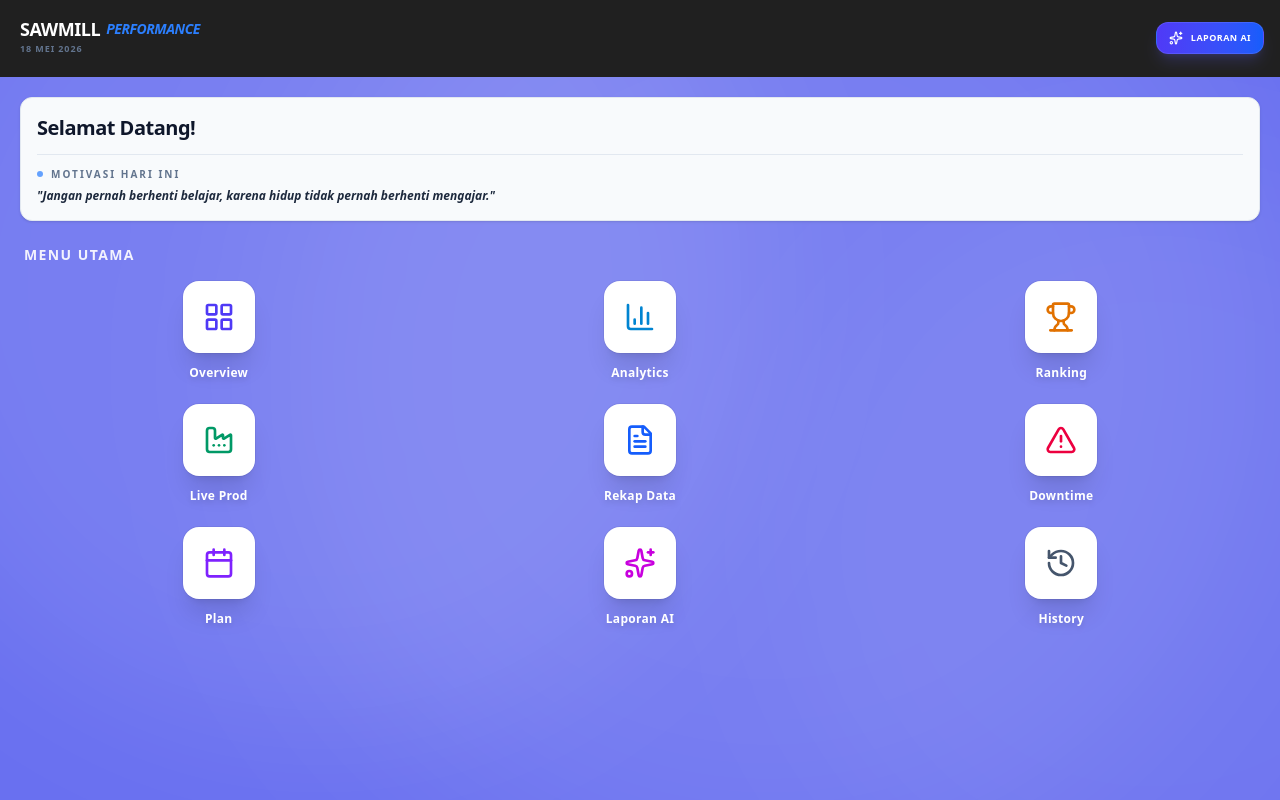
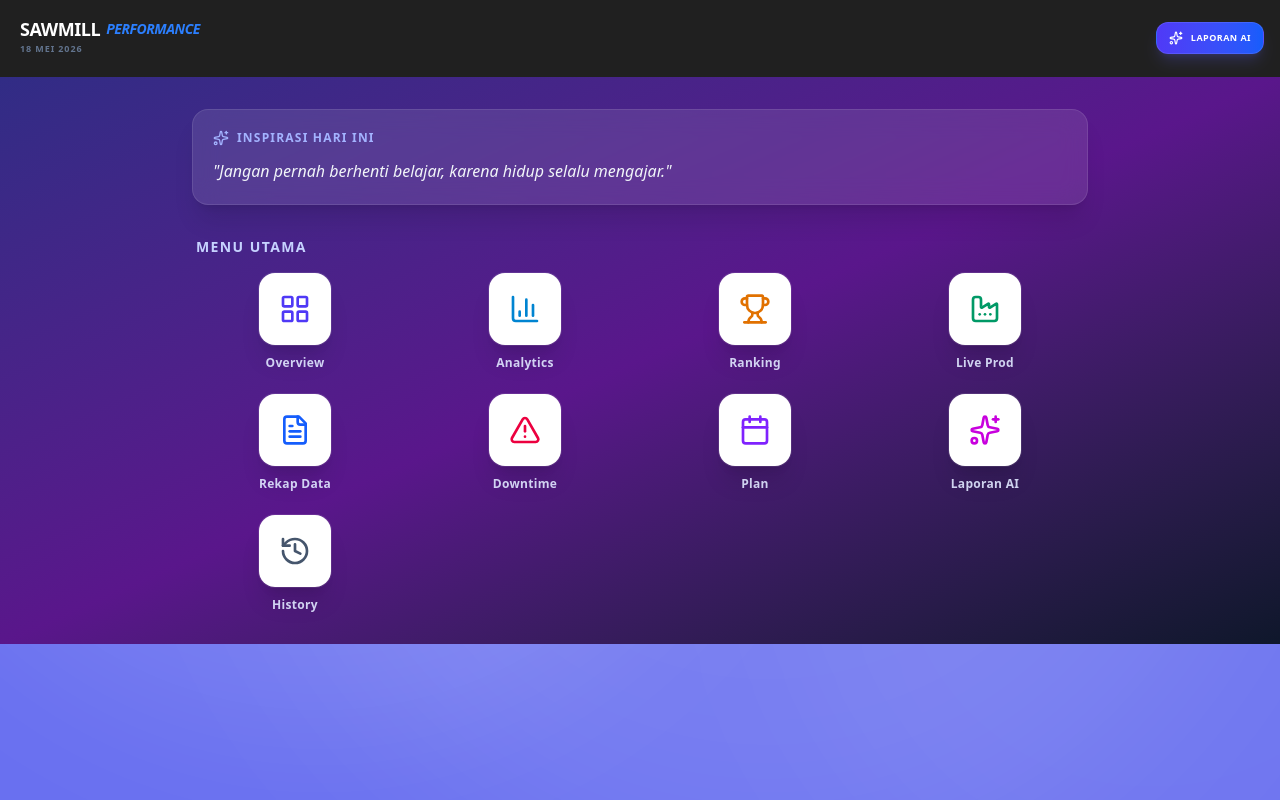
Before and after one commit to jaizqiusy/dashboard-sawmill, a React (Vite) app: page / in a window 1280 px wide. Built offline with nearby package versions, Linux system fonts and the light colour scheme; no server answers.

Commit message:
feat: Enhance HomePage with descriptive menu items
Updates the `HomePage` component to include descriptive text for each menu item. This change improves user experience by providing more context for navigation.

Also, updates the README banner image.

```diff
--- a/src/components/Pages/HomePage.tsx
+++ b/src/components/Pages/HomePage.tsx
@@ -18,64 +18,63 @@ interface HomePageProps {
 
 export function HomePage({ setActiveTab }: HomePageProps) {
   const menuItems = [
-    { id: 'Overview', icon: LayoutGrid, label: 'Overview', color: 'text-indigo-600', bg: 'bg-indigo-100', border: 'border-indigo-200' },
-    { id: 'Analytics', icon: BarChart3, label: 'Analytics', color: 'text-sky-600', bg: 'bg-sky-100', border: 'border-sky-200' },
-    { id: 'Ranking', icon: Trophy, label: 'Ranking', color: 'text-amber-600', bg: 'bg-amber-100', border: 'border-amber-200' },
-    { id: 'Production', icon: Factory, label: 'Live Prod', color: 'text-emerald-600', bg: 'bg-emerald-100', border: 'border-emerald-200' },
-    { id: 'Recap', icon: FileText, label: 'Rekap Data', color: 'text-blue-600', bg: 'bg-blue-100', border: 'border-blue-200' },
-    { id: 'Downtime', icon: AlertTriangle, label: 'Downtime', color: 'text-rose-600', bg: 'bg-rose-100', border: 'border-rose-200' },
-    { id: 'Plan', icon: Calendar, label: 'Plan', color: 'text-violet-600', bg: 'bg-violet-100', border: 'border-violet-200' },
-    { id: 'AI', icon: Sparkles, label: 'Laporan AI', color: 'text-fuchsia-600', bg: 'bg-fuchsia-100', border: 'border-fuchsia-200' },
-    { id: 'History', icon: History, label: 'History', color: 'text-slate-600', bg: 'bg-slate-100', border: 'border-slate-200' },
+    { id: 'Overview', icon: LayoutGrid, label: 'Overview', desc: 'Ringkasan performa', color: 'text-indigo-600', bg: 'bg-indigo-50', border: 'border-indigo-100' },
+    { id: 'Analytics', icon: BarChart3, label: 'Analytics', desc: 'Analisis detail', color: 'text-sky-600', bg: 'bg-sky-50', border: 'border-sky-100' },
+    { id: 'Ranking', icon: Trophy, label: 'Ranking', desc: 'Peringkat mesin', color: 'text-amber-600', bg: 'bg-amber-50', border: 'border-amber-100' },
+    { id: 'Production', icon: Factory, label: 'Live Prod', desc: 'Produksi realtime', color: 'text-emerald-600', bg: 'bg-emerald-50', border: 'border-emerald-100' },
+    { id: 'Recap', icon: FileText, label: 'Rekap Data', desc: 'Data historis', color: 'text-blue-600', bg: 'bg-blue-50', border: 'border-blue-100' },
+    { id: 'Downtime', icon: AlertTriangle, label: 'Downtime', desc: 'Status mesin', color: 'text-rose-600', bg: 'bg-rose-50', border: 'border-rose-100' },
+    { id: 'Plan', icon: Calendar, label: 'Plan', desc: 'Rencana produksi', color: 'text-violet-600', bg: 'bg-violet-50', border: 'border-violet-100' },
+    { id: 'AI', icon: Sparkles, label: 'Laporan AI', desc: 'Analisa cerdas', color: 'text-fuchsia-600', bg: 'bg-fuchsia-50', border: 'border-fuchsia-100' },
+    { id: 'History', icon: History, label: 'History', desc: 'Riwayat data', color: 'text-slate-600', bg: 'bg-slate-50', border: 'border-slate-100' },
   ];
 
   return (
-    <div className="p-4 sm:p-5 space-y-4 sm:space-y-6">
-      {/* Welcome Card */}
-      <div className="bg-slate-50 rounded-xl p-3 sm:p-4 shadow-sm border border-slate-200 text-slate-900">
-        <h2 className="text-lg sm:text-xl font-black tracking-tight">Selamat Datang!</h2>
+    <div className="min-h-full bg-gradient-to-br from-indigo-900 via-purple-900 to-slate-900 p-5 sm:p-6 lg:p-8">
+      <div className="max-w-4xl mx-auto space-y-8">
 
-        {/* Daily Quote */}
-        <div className="mt-2 sm:mt-3 pt-2 sm:pt-3 border-t border-slate-200">
-          <p className="text-[9px] sm:text-[10px] text-slate-500 font-bold uppercase tracking-[0.2em] mb-1 sm:mb-1.5 flex items-center gap-2">
-            <span className="w-1.5 h-1.5 rounded-full bg-blue-500 animate-pulse" />
-            Motivasi Hari Ini
-          </p>
-          <p className="text-[11px] sm:text-xs font-bold italic text-slate-800 leading-snug">
+        {/* Motivation Card */}
+        <div className="bg-white/10 backdrop-blur-md rounded-2xl p-5 border border-white/10 shadow-xl">
+          <div className="flex justify-between items-center mb-3">
+             <h3 className="text-xs font-bold uppercase tracking-widest text-indigo-300 flex items-center gap-2">
+               <Sparkles className="w-4 h-4" /> Inspirasi Hari Ini
+             </h3>
+          </div>
+          <p className="text-sm sm:text-base font-medium italic text-slate-100 leading-relaxed">
             "{[
               "Semangat kerja hari ini adalah kunci sukses hari esok.",
               "Setiap batang kayu adalah hasil dari kesabaran dan kerja keras.",
               "Kualitas adalah prioritas utama kita.",
               "Kerja cerdas, kerja tuntas, kerja ikhlas.",
               "Keselamatan kerja adalah tanggung jawab kita bersama.",
-              "Berikan yang terbaik di setiap shift, hasil tidak akan mengkhianati usaha.",
+              "Berikan yang terbaik di setiap shift, hasil tidak akan mengkhianati.",
               "Tetap fokus, tetap produktif, tetap semangat!",
               "Kedisiplinan adalah jembatan antara cita-cita dan pencapaian.",
-              "Jangan pernah berhenti belajar, karena hidup tidak pernah berhenti mengajar.",
+              "Jangan pernah berhenti belajar, karena hidup selalu mengajar.",
               "Kebersamaan adalah awal dari kesuksesan yang luar biasa."
             ][new Date().getDate() % 10]}"
           </p>
         </div>
-      </div>
 
         {/* Main Menu Grid */}
-      <div>
-        <h3 className="text-white text-xs sm:text-sm font-bold tracking-widest uppercase mb-3 opacity-90 pl-1">Menu Utama</h3>
-        <div className="grid grid-cols-3 gap-3 sm:gap-6 mt-4">
+        <div className="space-y-4">
+          <h3 className="text-sm font-bold text-indigo-200 uppercase tracking-widest pl-1">Menu Utama</h3>
+          <div className="grid grid-cols-3 md:grid-cols-4 gap-4 sm:gap-6">
             {menuItems.map((item) => (
               <button
                 key={item.id}
                 onClick={() => setActiveTab(item.id)}
-              className="flex flex-col items-center justify-center gap-3 hover:scale-105 transition-transform active:scale-95"
+                className="flex flex-col items-center justify-start gap-2.5 hover:-translate-y-1 transition-all duration-300 group"
               >
-              <div className={cn("p-4 sm:p-5 bg-white rounded-2xl shadow-xl shadow-black/10 ring-1 ring-black/5", item.color)}>
-                <item.icon className="w-7 h-7 sm:w-8 sm:h-8" />
+                <div className={cn("p-4 sm:p-5 bg-white rounded-2xl shadow-xl shadow-black/10 ring-1 ring-white/10 group-hover:shadow-2xl group-hover:scale-105 transition-all duration-300", item.color)}>
+                  <item.icon className="w-7 h-7 sm:w-8 sm:h-8 stroke-[2]" />
                 </div>
-              <span className="text-[11px] sm:text-xs font-bold text-white text-center tracking-wide leading-tight px-1 drop-shadow-md">{item.label}</span>
+                <span className="text-[10px] sm:text-xs font-bold text-indigo-100/90 text-center tracking-wide leading-tight px-1 group-hover:text-white transition-colors">{item.label}</span>
               </button>
             ))}
           </div>
         </div>
       </div>
+    </div>
   );
 }
```
Also changed, not shown: 1 other file (tests, documents, lock files or other folders). Lines whose indentation alone changed are shown as unchanged.
